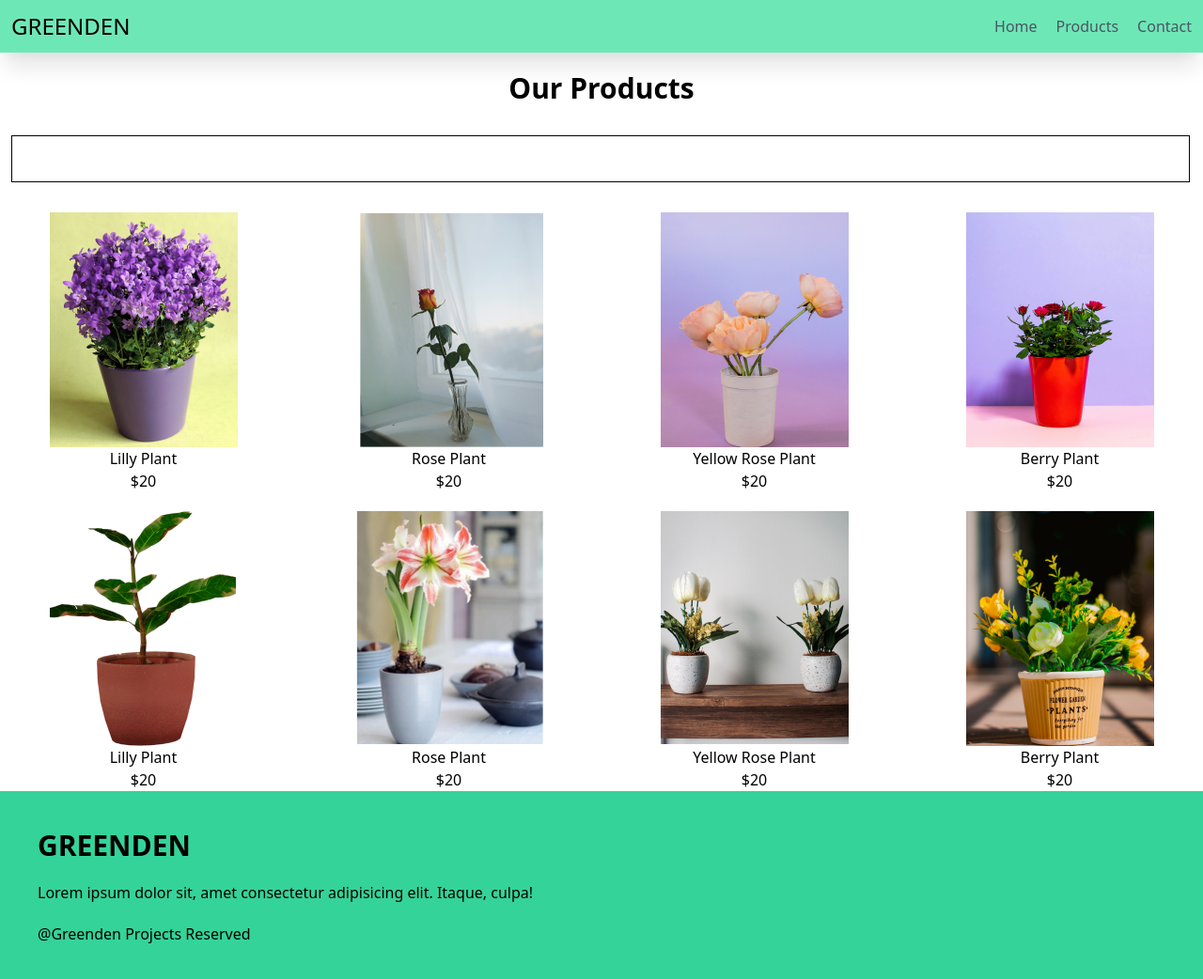
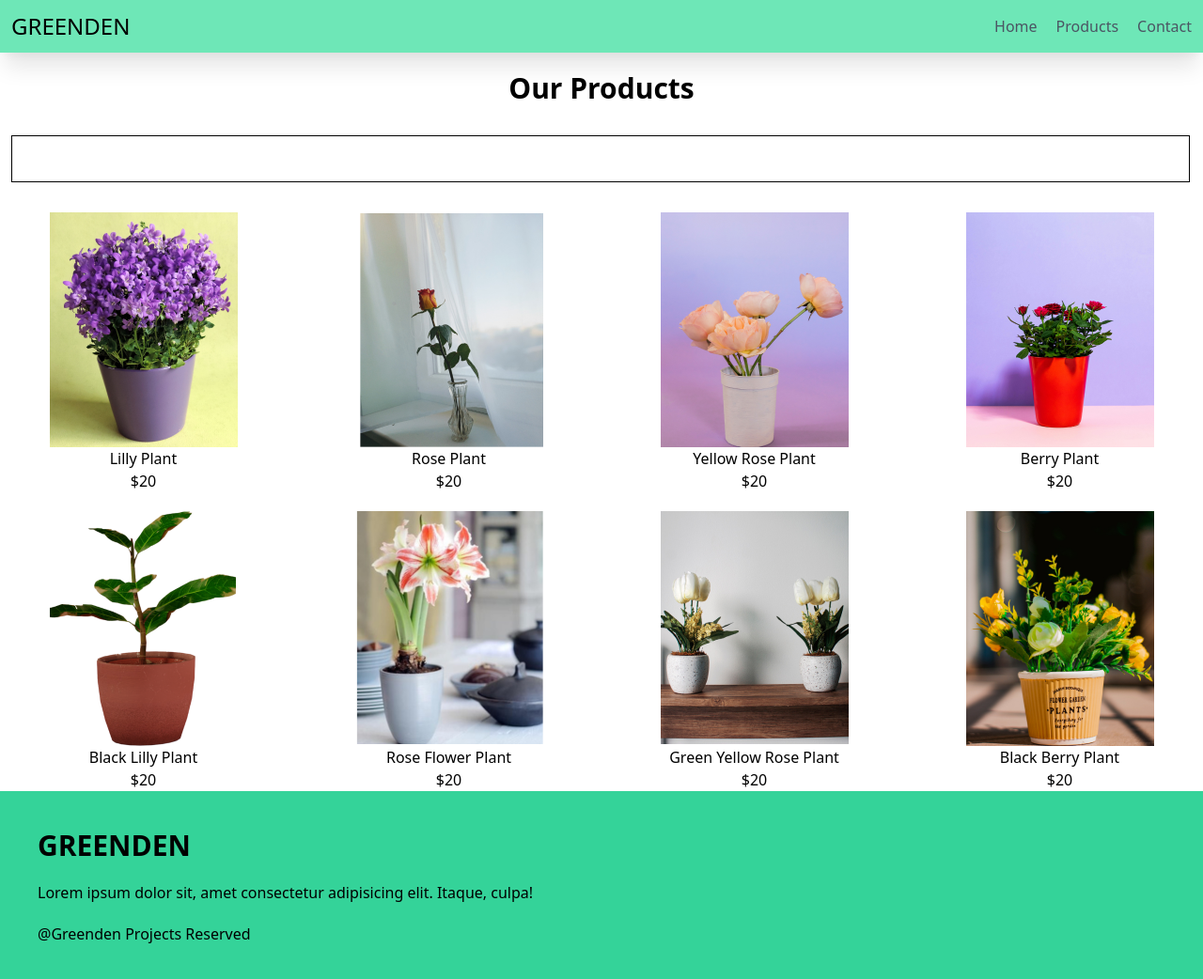
Before and after one commit to PSathishPerumal/Tailwind-Greenden, a plain HTML site: page products.html in a window 1280 px wide. Shown: the whole page at 94% size. Drawn offline with nearby package versions, Linux system fonts and the light colour scheme.

Commit message:
Updated search products.html

```diff
--- a/products.html
+++ b/products.html
@@ -61,10 +61,11 @@
 
        <!--Products section-->
 <h1 class="font-bold text-3xl mt-5 mb-5 text-center">Our Products</h1>
-<input type="search" class="border border-black p-3 m-3" style="width: 98%;">
+<input id="search" type="search" class="border border-black p-3 m-3" style="width: 98%;">
+
 <!--Image section-->
-<div class="text-center">
-    <div class="grid grid-cols-2 mt-5 gap-5 md:grid-cols-4">
+<div class="text-center" >
+    <div id="productcontainer" class="grid grid-cols-2 mt-5 gap-5 md:grid-cols-4">
 
         <div>
     <img src="rosepot.png" class="inline hover:shadow-2xl transform hover:-translate-y-2" alt="Rose Plant">
@@ -98,14 +99,14 @@
 
             <div>
                 <img src="rosepot4.png" class="inline hover:shadow-2xl transform hover:-translate-y-2" alt="Rose Plant">
-                <h1>Lilly Plant</h1>
+                <h1>Black Lilly Plant</h1>
                 <p>$20</p>
 
                 </div>
 
                 <div>
                     <img src="rosepot5.png" class="inline hover:shadow-2xl transform hover:-translate-y-2" alt="Rose Plant">
-                    <h1>Rose Plant</h1>
+                    <h1>Rose Flower Plant</h1>
                     <p>$20</p>
 
                     </div>
@@ -114,18 +115,19 @@
 
                 <div>
                     <img src="rosepot6.png" class="inline hover:shadow-2xl transform hover:-translate-y-2" alt="Rose Plant">
-                    <h1>Yellow Rose Plant</h1>
+                    <h1>Green Yellow Rose Plant</h1>
                     <p>$20</p>
 
                     </div>
 
                     <div>
                         <img src="rosepot7.png" class="inline hover:shadow-2xl transform hover:-translate-y-2" alt="Rose Plant">
-                        <h1>Berry Plant</h1>
+                        <h1>Black Berry Plant</h1>
                         <p>$20</p>
 
                         </div>
 
+    </div>
     </div>
 
     <!--footer-->
```
